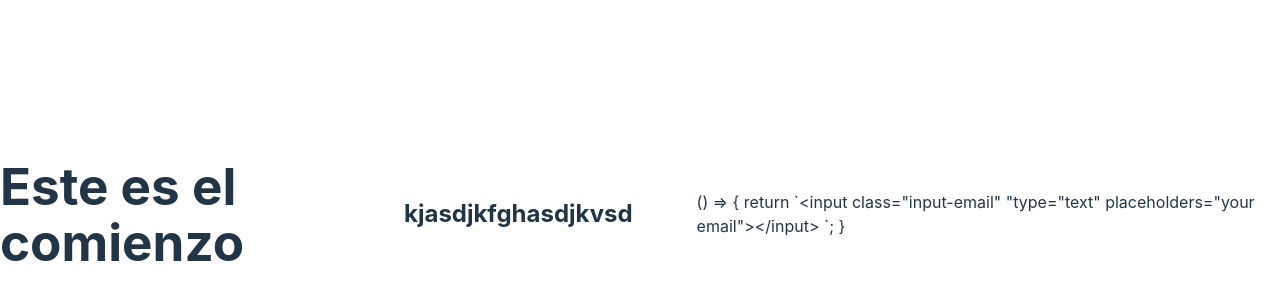
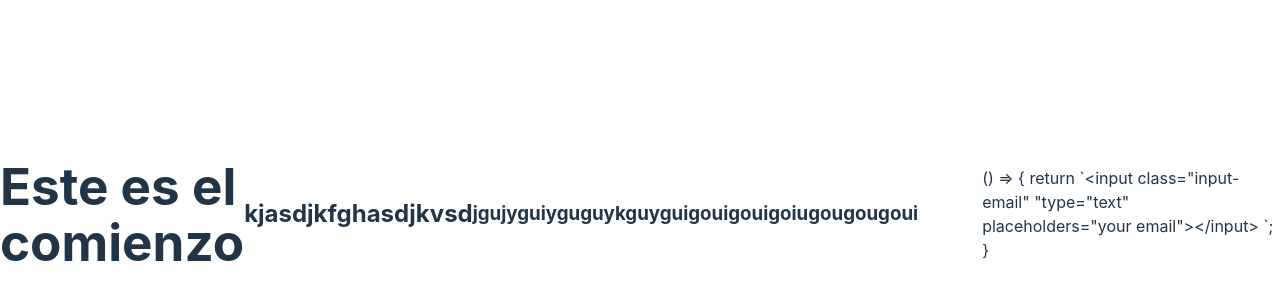
Before and after one commit to Corocottax/prueba-github, a website built with Vite: page index.html in a window 1280 px wide. Shown: the part 186-486 px from the top of the page. Built offline with nearby package versions, Linux system fonts and the light colour scheme.

Commit message:
mas lio padre

```diff
--- a/index.html
+++ b/index.html
@@ -10,6 +10,7 @@
   <body>
     <h1>Este es el comienzo</h1>
     <h2>kjasdjkfghasdjkvsd</h2>
+    <h3>jgujyguiyguguykguyguigouigouigoiugougougoui</h3>
     <div id="app"></div>
     <script type="module" src="/main.js"></script>
   </body>
```
